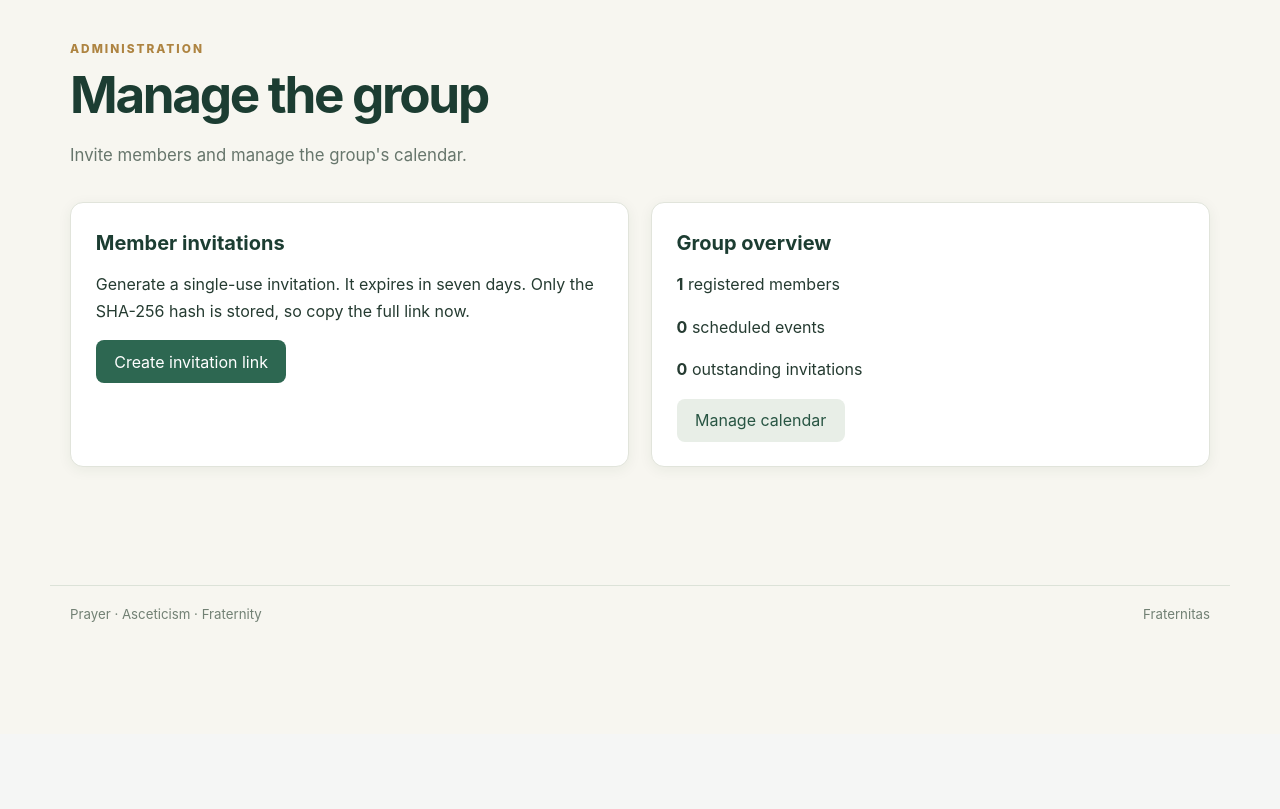
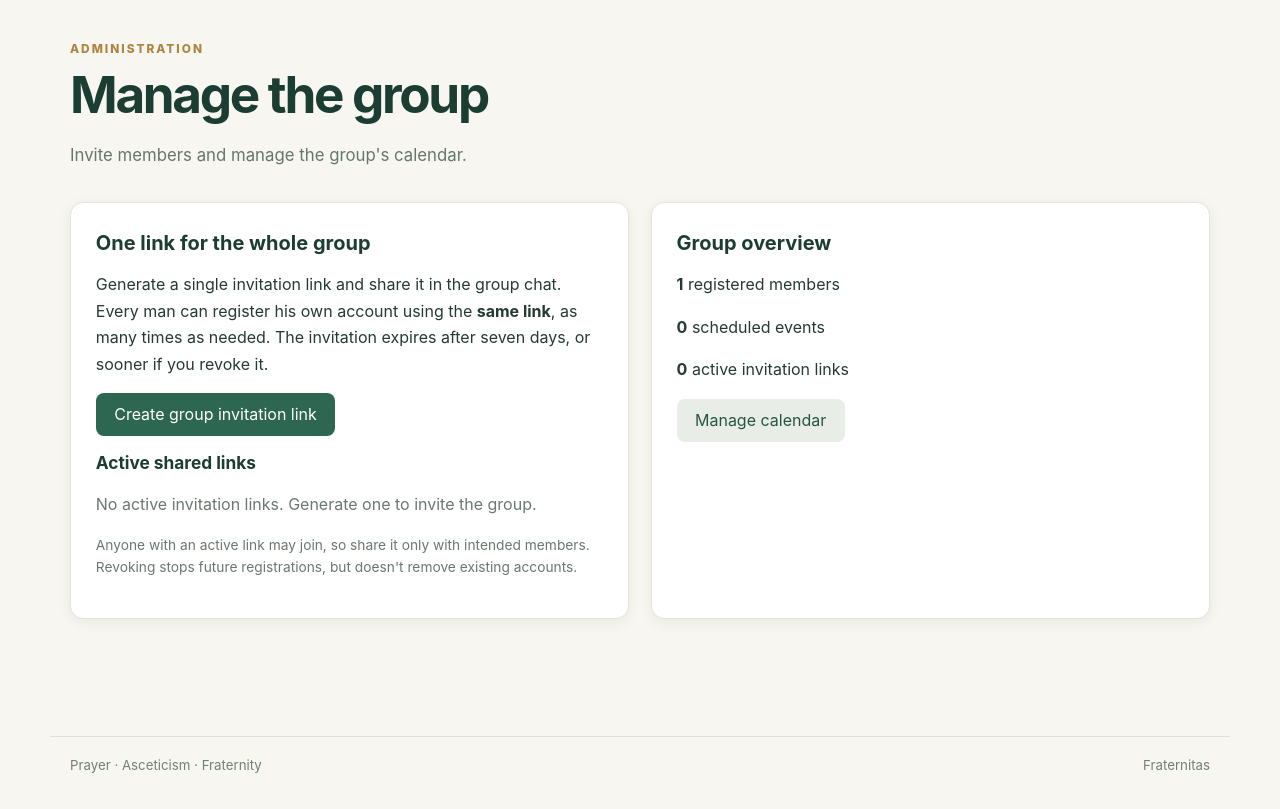
Before and after one commit to ARMoir/Fraternitas, an ASP.NET Core app: page /admin in a window 1280 px wide. Shown: the part 66-875 px from the top of the page. Before the commit the page ends 688 px from the top, so only its background shows below. Run offline with ASP.NET Core 8, Linux system fonts and the light colour scheme; the visitor is signed in with stand-in values (Sample User, id 1).

Commit message:
Add reusable group invitation links with admin revocation

```diff
--- a/Fraternitas/Components/Pages/Admin.razor
+++ b/Fraternitas/Components/Pages/Admin.razor
@@ -11,26 +11,51 @@
 </div>
 <div class="dashboard-grid">
     <section class="panel">
-        <h2>Member invitations</h2>
-        <p>Generate a single-use invitation. It expires in seven days. Only the SHA-256 hash is stored, so copy the full link now.</p>
-        <button class="action" @onclick="CreateInvitation">Create invitation link</button>
+        <h2>One link for the whole group</h2>
+        <p>Generate a single invitation link and share it in the group chat. Every man can
+           register his own account using the <strong>same link</strong>, as many times as needed.
+           The invitation expires after seven days, or sooner if you revoke it.</p>
+        <button class="action" @onclick="CreateInvitation">Create group invitation link</button>
         @if (!string.IsNullOrEmpty(invitationUrl))
         {
-            <label>Share this link privately<input readonly value="@invitationUrl" onclick="this.select()" /></label>
-            <p class="muted small">The full link will not be displayed again after leaving this page.</p>
+            <label>Share this invitation URL with the group
+                <input readonly value="@invitationUrl" onclick="this.select()" />
+            </label>
+            <p class="muted small">Copy and save this URL now. For security, only its hash
+                is stored, so the full link cannot be shown again later.</p>
         }
+
+        <h3>Active shared links</h3>
+        @if (activeInvites.Count == 0)
+        {
+            <p class="muted">No active invitation links. Generate one to invite the group.</p>
+        }
+        @foreach (var invitation in activeInvites)
+        {
+            <div class="list-row">
+                <span style="flex: 1">
+                    <strong>Group invitation</strong>
+                    <small>Expires @invitation.ExpiresUtc.ToLocalTime().ToString("MMM d, yyyy · h:mm tt")</small>
+                </span>
+                <button class="danger-button" @onclick="() => RevokeInvitation(invitation.Id)">Revoke</button>
+            </div>
+        }
+        <p class="muted small">Anyone with an active link may join, so share it only with intended members.
+            Revoking stops future registrations, but doesn't remove existing accounts.</p>
     </section>
     <section class="panel">
         <h2>Group overview</h2>
         <p><strong>@memberCount</strong> registered members</p>
         <p><strong>@eventCount</strong> scheduled events</p>
-        <p><strong>@outstandingInvites</strong> outstanding invitations</p>
+        <p><strong>@outstandingInvites</strong> active invitation links</p>
         <a class="action secondary" href="/calendar">Manage calendar</a>
     </section>
 </div>
 
 @code {
     private string invitationUrl = "";
+    private Guid? newlyCreatedInviteId;
+    private List<Invitation> activeInvites = [];
     private int memberCount;
     private int eventCount;
     private int outstandingInvites;
@@ -42,22 +67,45 @@
         await using var db = await DbFactory.CreateDbContextAsync();
         memberCount = await db.Users.CountAsync(u => u.GroupId == 1);
         eventCount = await db.CalendarEvents.CountAsync(e => e.GroupId == 1);
-        outstandingInvites = await db.Invitations.CountAsync(i => i.GroupId == 1
-            && i.RedeemedUtc == null && i.ExpiresUtc > DateTime.UtcNow);
+        activeInvites = await db.Invitations.AsNoTracking()
+            .Where(i => i.GroupId == 1 && i.RedeemedUtc == null && i.ExpiresUtc > DateTime.UtcNow)
+            .OrderBy(i => i.ExpiresUtc).ToListAsync();
+        outstandingInvites = activeInvites.Count;
     }
 
     private async Task CreateInvitation()
     {
         var code = AccountEndpoints.NewToken();
         await using var db = await DbFactory.CreateDbContextAsync();
-        db.Invitations.Add(new Invitation
+        var invitation = new Invitation
         {
             TokenSha256 = AccountEndpoints.Hash(code),
             ExpiresUtc = DateTime.UtcNow.AddDays(7),
             GroupId = 1
-        });
+        };
+        db.Invitations.Add(invitation);
         await db.SaveChangesAsync();
+        newlyCreatedInviteId = invitation.Id;
         invitationUrl = Navigation.ToAbsoluteUri("/account/join?code=" + Uri.EscapeDataString(code)).ToString();
         await LoadCounts();
     }
+
+    private async Task RevokeInvitation(Guid invitationId)
+    {
+        await using var db = await DbFactory.CreateDbContextAsync();
+        var invitation = await db.Invitations.FirstOrDefaultAsync(i =>
+            i.Id == invitationId && i.GroupId == 1 && i.RedeemedUtc == null);
+        if (invitation is null) return;
+
+        // Reuse the legacy RedeemedUtc field as a deactivation marker.
+        // Avoid an EF schema change for existing installed SQLite databases.
+        invitation.RedeemedUtc = DateTime.UtcNow;
+        await db.SaveChangesAsync();
+        if (newlyCreatedInviteId == invitationId)
+        {
+            invitationUrl = "";
+            newlyCreatedInviteId = null;
+        }
+        await LoadCounts();
+    }
 }
```
